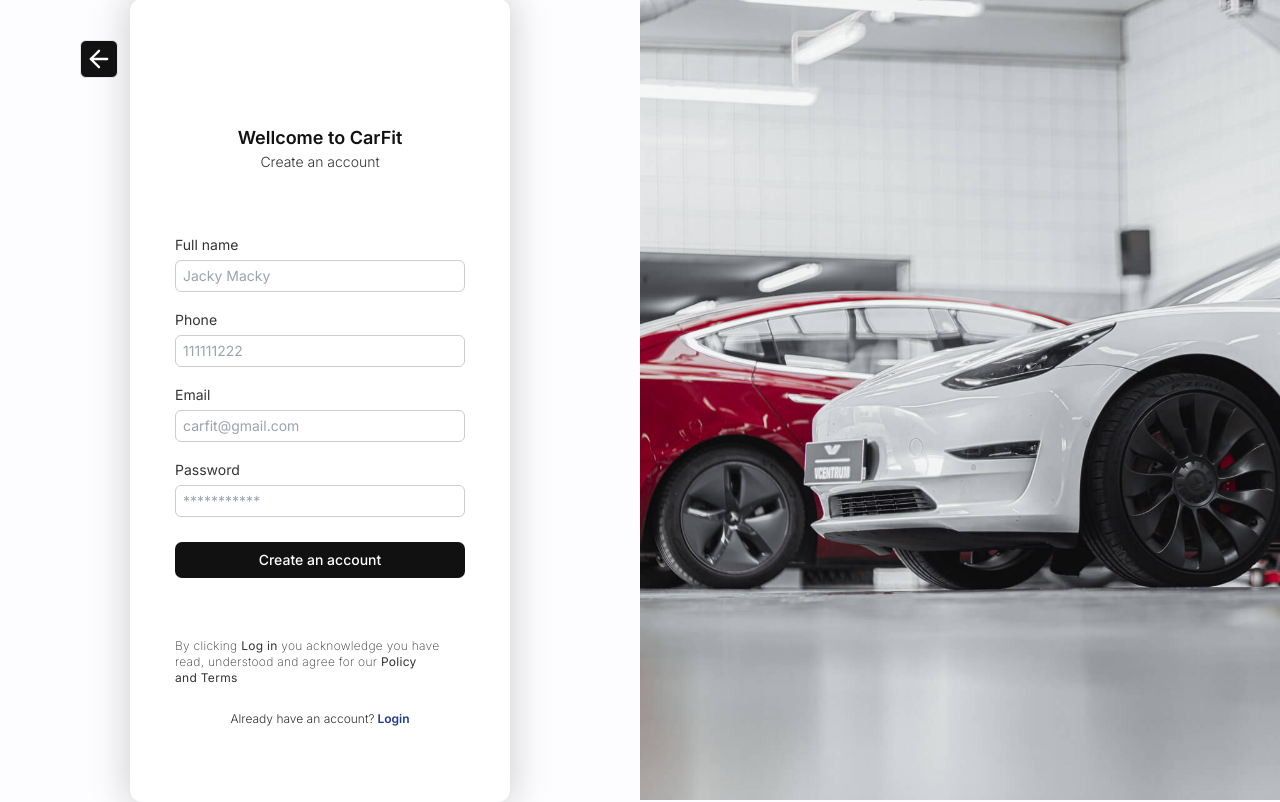
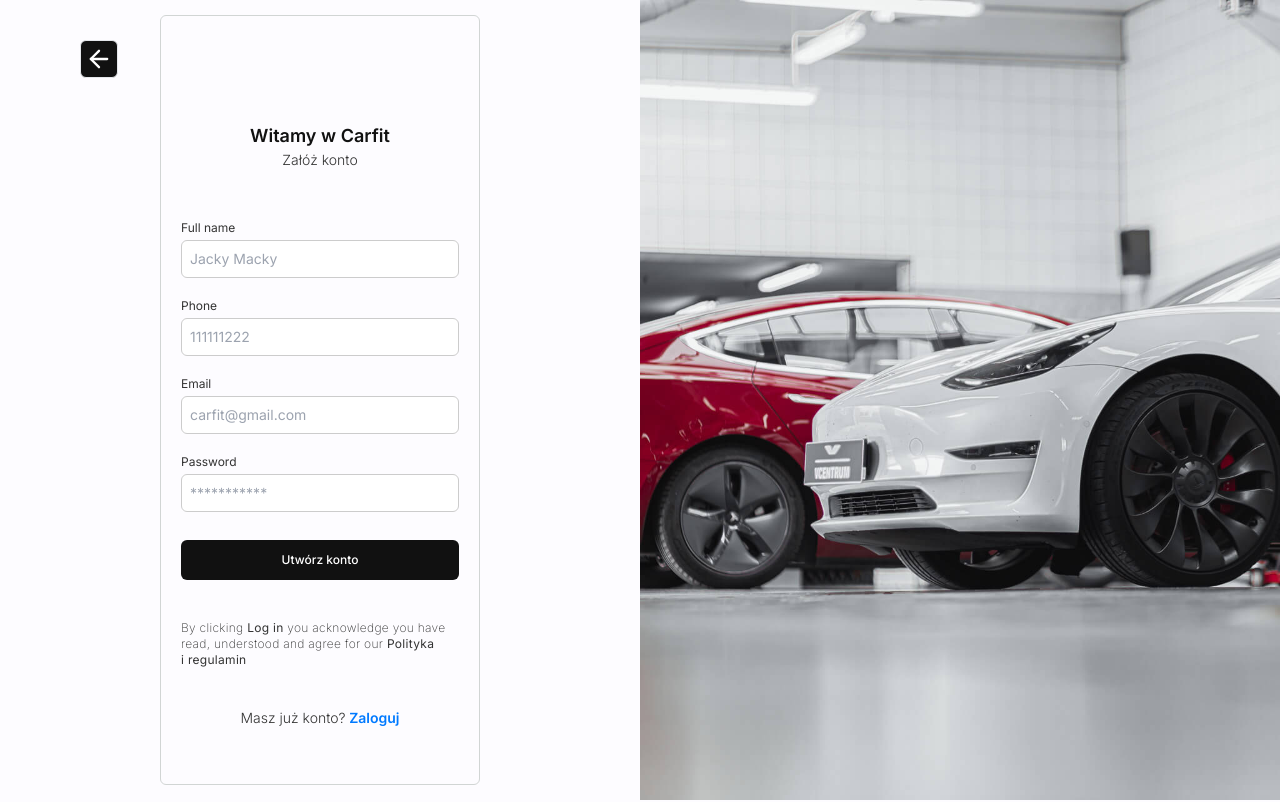
Before and after one commit to D3eviee/carfit-app, a Next.js app: page /onboarding in a window 1280 px wide. Built offline with nearby package versions, Linux system fonts and the light colour scheme.

Commit message:
Onboarding layout update

```diff
--- a/src/app/(auth)/(client)/onboarding/page.tsx
+++ b/src/app/(auth)/(client)/onboarding/page.tsx
@@ -7,6 +7,7 @@ import FormHeader from "@/components/form-header";
 import {useForm} from 'react-hook-form'
 import { useState } from "react";
 import { useRouter } from "next/navigation";
+import { cn } from "@/utils";
 
 export default function Onboardoarding() {
   const [error, setError] = useState<string>('')
@@ -19,7 +20,7 @@ export default function Onboardoarding() {
     phone: string
   }
 
-  const {register, handleSubmit} = useForm<ClientOnboadringData>({
+  const {register, handleSubmit, formState} = useForm<ClientOnboadringData>({
     defaultValues: {
       name: '',
       email: '',
@@ -56,73 +57,80 @@ export default function Onboardoarding() {
     }
   };
 
-
   return (
-    <div className="w-full h-screen flex">
-      <Link href="/" className="absolute left-[80px] top-[40px]">
-        <div className=" bg-[#111] rounded-md hover:bg-[#222222] border p-1">
-          <ArrowLeft color="#FFFFFF" className="size-7" />
+    <div className="w-full min-h-svh flex lg:flex-row">
+      <Link href="/">
+        <div className="hidden w-fit absolute bg-[#111] rounded-md hover:bg-[#222222] border p-1 xl:block xl:left-[80px] xl:top-[40px]">
+          <ArrowLeft color="#FFFFFF" className="size-7"/>
         </div>
       </Link>
 
-      <div className="w-1/2 bg-[#FDFCFF] text-white flex flex-col items-center justify-center">
-        <div className="w-[380px] bg-[#FFFFFF] flex flex-col px-[45px] py-[75px] gap-[30px] rounded-xl shadow-[0px_0px_35px_5px_#D4D4D4]">
+      <div className="w-full bg-[#FDFCFF] flex flex-col items-center justify-center lg:w-1/2">
+        <div className="w-full flex flex-col gap-5 md:border-[0.5px] md:border-[#D1D5D4] px-10 md:px-5 md:py-14 md:rounded-md sm:w-1/2">
+          <FormHeader title="Witamy w Carfit" subtitle="Załóż konto"/>
 
-          <FormHeader title="Wellcome to CarFit" subtitle="Create an account"/>
-
-          <form onSubmit={handleSubmit(onSubmit)}>
-          <label htmlFor="name" className="inline-block text-[#333] text-[14px] mb-[5px]">Full name</label>
+          <form onSubmit={handleSubmit(onSubmit)} className="flex flex-col gap-5 w-full">
+            <div className="flex flex-col gap-1">
+              <label htmlFor="name" className="text-[#333] text-xs">Full name</label>
               <input
                 {...register('name')}
                 type="text"
                 id="name"
                 placeholder="Jacky Macky"
-              className="border-[0.5px] border-[#CCCCCC] w-full px-[7px] py-[5px] text-[#111] text-sm rounded-md mb-[15px] focus:outline-[#333333]"
+                className="border border-[#CCCCCC] w-full px-2 py-2 text-[#111] text-sm rounded-md focus:outline-none focus:border-[#007AFF]"
               />
+            </div>
 
-          <label htmlFor="phone" className="inline-block text-[#333] text-[14px] mb-[5px]">Phone</label>
+            <div className="flex flex-col gap-1">
+              <label htmlFor="phone" className="text-[#333] text-xs">Phone</label>
               <input
                 type="string"
                 {...register('phone')}
                 id="email"
                 placeholder="111111222"
-              className="border-[0.5px] border-[#CCCCCC] w-full px-[7px] py-[5px] text-[#111] text-sm rounded-md mb-[15px] focus:outline-[#333333]"
+                className="border border-[#CCCCCC] w-full px-2 py-2 text-[#111] text-sm rounded-md focus:outline-none focus:border-[#007AFF]"
               />
+            </div>
 
-            <label htmlFor="email" className="inline-block text-[#333] text-[14px] mb-[5px]">Email</label>
+            <div className="flex flex-col gap-1">
+              <label htmlFor="email" className="text-[#333] text-xs">Email</label>
               <input
                 type="email"
                 {...register('email')}
                 id="email"
                 placeholder="carfit@gmail.com"
-              className="border-[0.5px] border-[#CCCCCC] w-full px-[7px] py-[5px] text-[#111] text-sm rounded-md mb-[15px] focus:outline-[#333333]"
+                className="border border-[#CCCCCC] w-full px-2 py-2 text-[#111] text-sm rounded-md focus:outline-none focus:border-[#007AFF]"
               />
+            </div>
 
-            <label htmlFor="password" className="inline-block text-[#333] text-[14px] mb-[5px]">Password</label>
+            <div className="flex flex-col gap-1">
+              <label htmlFor="password" className="text-[#333] text-xs">Password</label>
               <input
                 {...register('password')}
                 type="password"
                 id="password"
                 placeholder="***********"
-              className="border-[0.5px] border-[#CCCCCC] w-full px-[7px] py-[5px] text-[#111] text-sm rounded-md focus:outline-[#333333]"
+                className="border border-[#CCCCCC] w-full px-2 py-2 text-[#111] text-sm rounded-md focus:outline-none focus:border-[#007AFF]"
               />
+            </div>
 
-          <button className="w-full flex bg-[#111111] py-2 justify-center items-center gap-3 rounded-[7px] font-medium text-sm mt-[25px]">Create an account</button>
+            <button className={cn("w-full bg-[#111] text-white flex py-3 justify-center items-center rounded-md font-medium text-xs mt-2", formState.isSubmitting && "bg-[#333]")}>Utwórz konto</button>
+
+            <p className="text-red-500 text-xs">{error}</p>
           </form>
 
-          <p className="text-red-600 text-sm">{error}</p>
-
-          <div>
+          <div className="flex flex-col gap-10">
             <p className="text-xs text-[#333] text-pretty font-extralight tracking-wide">By clicking <b>Log in</b> you acknowledge you have read, understood and agree for our
-              <span className="text-xs font-normal text-[#333]"> Policy and Terms
-            </span></p>
-              <p className="mt-[25px] text-center text-[#333333] text-xs font-light">Already have an account?
-                <Link href='/sign-in'><span className="text-blue-900 font-semibold"> Login</span></Link>
+            <span className="text-xs font-normal text-[#333]"> Polityka i regulamin</span></p>
+            <p className="text-center text-[#333] text-sm font-light">Masz już konto?
+              <Link href='/sign-in'><span className="text-[#007AFF] font-semibold"> Zaloguj</span></Link>
             </p>
           </div>
     </div>
+
     </div>
-      <div className="w-1/2 text-white">
+      {/* IMAGES FOR BIG SCREEN SIZES */}
+      <div className="w-1/2 text-white  hidden lg:block">
         <Image src={login_image} alt="login image" className="h-full object-cover"/>
       </div>
     </div>
--- a/src/app/(auth)/(client)/sign-in/page.tsx
+++ b/src/app/(auth)/(client)/sign-in/page.tsx
@@ -48,23 +48,23 @@ export default function SignIn() {
 
 
   return (
-    <div className="w-full min-h-svh flex lg:flex-row">
+    <div className="w-full min-h-svh flex xl:flex-row">
       <Link href="/">
-          <div className="hidden w-fit absolute bg-[#111] rounded-md hover:bg-[#222222] border p-1 md:block md:left-[80px] md:top-[40px]">
-            <ArrowLeft color="#FFFFFF" className="size-7"/>
-          </div>
+        <div className="hidden w-fit absolute bg-[#111] rounded-md hover:bg-[#222222] border p-1 xl:block xl:left-[80px] xl:top-[40px]">
+          <ArrowLeft color="#FFFFFF" className="size-7"/>
+        </div>
       </Link>
 
       <div className="w-full bg-[#FDFCFF] flex flex-col items-center justify-center lg:w-1/2">
-        <div className="flex flex-col gap-5 md:border-[0.5px] md:border-[#D1D5D4] md:px-5 md:py-14 md:rounded-md">
+        <div className="w-full flex flex-col gap-5 md:border-[0.5px] md:border-[#D1D5D4] px-10 md:px-5 md:py-14 md:rounded-md sm:w-1/2">
           <FormHeader title="Witaj ponownie" subtitle="Zaloguj się do swojego do konta"/>
 
-          <form onSubmit={handleSubmit(onSubmit)} className="flex flex-col gap-5">
+          <form onSubmit={handleSubmit(onSubmit)} className="w-full flex flex-col gap-5">
             <div className="flex flex-col gap-1">
               <label htmlFor="email" className="text-[#333] text-xs">Email</label>
               <input
                 {...register('email')}
-                type="text"
+                type="email"
                 id="email"
                 placeholder="carfit@gmail.com"
                 className="border border-[#CCCCCC] w-full px-2 py-2 text-[#111] text-sm rounded-md focus:outline-none focus:border-[#007AFF] "
--- a/src/app/(auth)/layout.tsx
+++ b/src/app/(auth)/layout.tsx
@@ -1,4 +1,3 @@
-
 export default function Layout({ children }: { children: React.ReactNode }) {
   return (
     <>{children}</>
--- a/src/app/(landing)/service/[business]/page.tsx
+++ b/src/app/(landing)/service/[business]/page.tsx
@@ -42,7 +42,7 @@ export default async function Service({ params }: { params: Promise<{ business:
 
 
   return (
-    <div className="mt-10 px-3 md:mt-[52px]">
+    <div className="mt-10 px-3 md:mt-[52px] lg:mx-60">
       <div className="flex flex-col gap-8">
         {/*SERVICE TITLE*/}
         <ServiceHeader data={serviceTitleData}/>
@@ -54,7 +54,7 @@ export default async function Service({ params }: { params: Promise<{ business:
         <div className="flex flex-row gap-8">
           {/* LEFT ROW */}
           <div className="w-full flex flex-col gap-8 px-1
-          md:w-3/4 md:p-8 md:bg-[#FAFAFA] md:shadow-[0px_0px_6px_2px_#7777771A] md:border md:rounded-[10px]">
+          lg:w-3/4 md:p-8 lg:bg-[#FAFAFA] lg:shadow-[0px_0px_6px_2px_#7777771A] lg:border lg:rounded-[10px]">
             {/*SERVICES*/}
             <ServiceServicesList categoriesData={categories}/>
 
@@ -75,7 +75,7 @@ export default async function Service({ params }: { params: Promise<{ business:
           </div>
 
           {/*RIGHT ROW*/}
-          <div className="hidden">
+          <div className="hidden lg:flex">
             <ServiceSummary serviceSummaryData={serviceTitleData}/>
           </div>
 
--- a/src/components/form-header.tsx
+++ b/src/components/form-header.tsx
@@ -1,6 +1,6 @@
 export default function FormHeader({ title, subtitle }: { title: string; subtitle: string }) {
     return(
-        <div className="w-full flex flex-col justify-center items-center mb-[30px] mt-[50px] px-10">
+        <div className="w-full flex flex-col justify-center items-center mb-[30px] mt-[50px]">
             <h1 className="text-[#111111] text-lg font-semibold ">{title}</h1>
             <p className="text-[#333333] text-sm font-light text-center">{subtitle}</p>
         </div>
```
Lines whose indentation alone changed are shown as unchanged.
